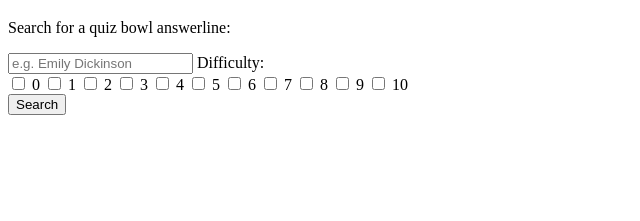
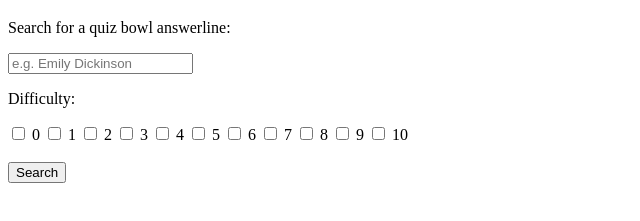
Before and after one commit to TheGenius777/QBStudyTool, a plain HTML site: page index.html in a window 1280 px wide. Shown: the part 61-282 px from the top of the page, without its empty margins (0-640 px from the left). Drawn offline with Linux system fonts and the light colour scheme.

Commit message:
Update index.html

```diff
--- a/index.html
+++ b/index.html
@@ -11,7 +11,7 @@
 
     <input type="text" id="answerInput" placeholder="e.g. Emily Dickinson">
 
-<label>Difficulty:</label>
+    <p>Difficulty:</p>
 
     <div id="difficulty">
         <label><input type="checkbox" value="0"> 0</label>
@@ -27,6 +27,8 @@
         <label><input type="checkbox" value="10"> 10</label>
     </div>
 
+    <br>
+
     <button onclick="searchQB()">Search</button>
 
     <div id="results"></div>
```
Lines whose indentation alone changed are shown as unchanged.
